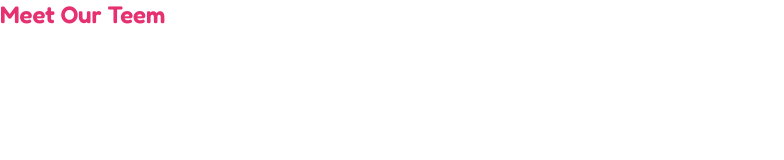
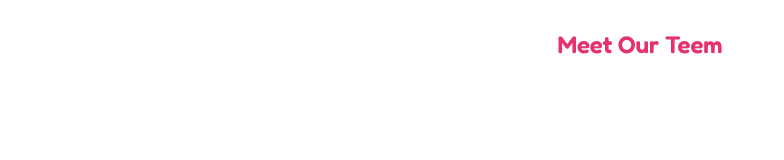
Before and after one commit to Spong3ibob/html-css-float-cards, a plain HTML site: page index.html in a window 1280 px wide. Shown: the whole page, without its empty margins (0-784 px from the left). Drawn offline with Linux system fonts and the light colour scheme.

Commit message:
sezione title finita

```diff
--- a/css/style.css
+++ b/css/style.css
@@ -9,7 +9,10 @@
 /* typografy */
 
 /* main */
+/* title */
 h1{
     color: #E53170;
     font-family: 'Fredoka', sans-serif;
+    text-align: center;
+    padding-top: 30px;
 }
```
